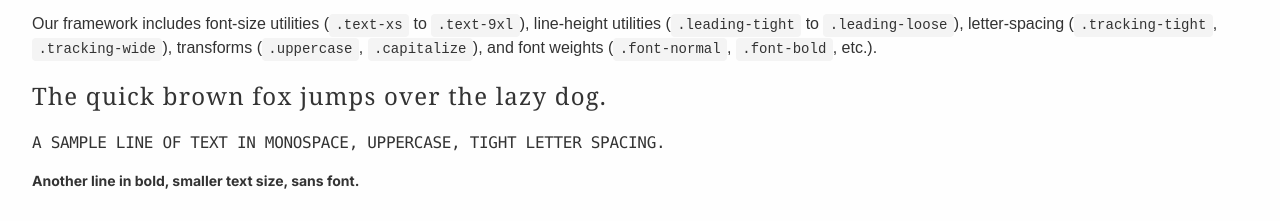
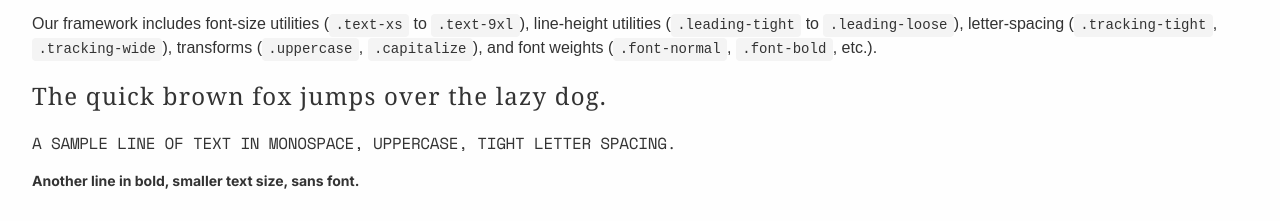
Before and after one commit to bamboounderwear/scss2, a website: page index.html in a window 1280 px wide. Shown: the part 2720-2941 px from the top of the page. Drawn offline with nearby package versions, Linux system fonts and the light colour scheme; files that its build step writes are made by us from their sources.

Commit message:
space mono

```diff
--- a/index.html
+++ b/index.html
@@ -5,7 +5,7 @@
   <title>Utility-First CSS Framework – Style Guide & Cheat Sheet</title>
   <link rel="preconnect" href="https://fonts.googleapis.com">
   <link rel="preconnect" href="https://fonts.gstatic.com" crossorigin>
-  <link href="https://fonts.googleapis.com/css2?family=Inter:ital,opsz,wght@0,14..32,100..900;1,14..32,100..900&display=swap" rel="stylesheet">
+  <link href="https://fonts.googleapis.com/css2?family=Inter:ital,opsz,wght@0,14..32,100..900;1,14..32,100..900&family=Space+Mono:ital,wght@0,400;0,700;1,400;1,700&display=swap" rel="stylesheet">
   <link rel="stylesheet" href="css/main.css">
   <style>
     /* Basic page styling for demonstration (not part of the utility library) */
--- a/scss/_variables-tokens.scss
+++ b/scss/_variables-tokens.scss
@@ -102,7 +102,7 @@
   ====================================================== */
   --font-sans: "Inter", "Helvetica Neue", Arial, sans-serif;
   --font-serif: Georgia, "Times New Roman", serif;
-  --font-mono: Menlo, Monaco, monospace;
+  --font-mono: "Space Mono", Menlo, Monaco, monospace;
 
   /* ======================================================
      OPTIONAL EXTRAS
```
Also changed, not shown: test.html (+1 -1 lines).
